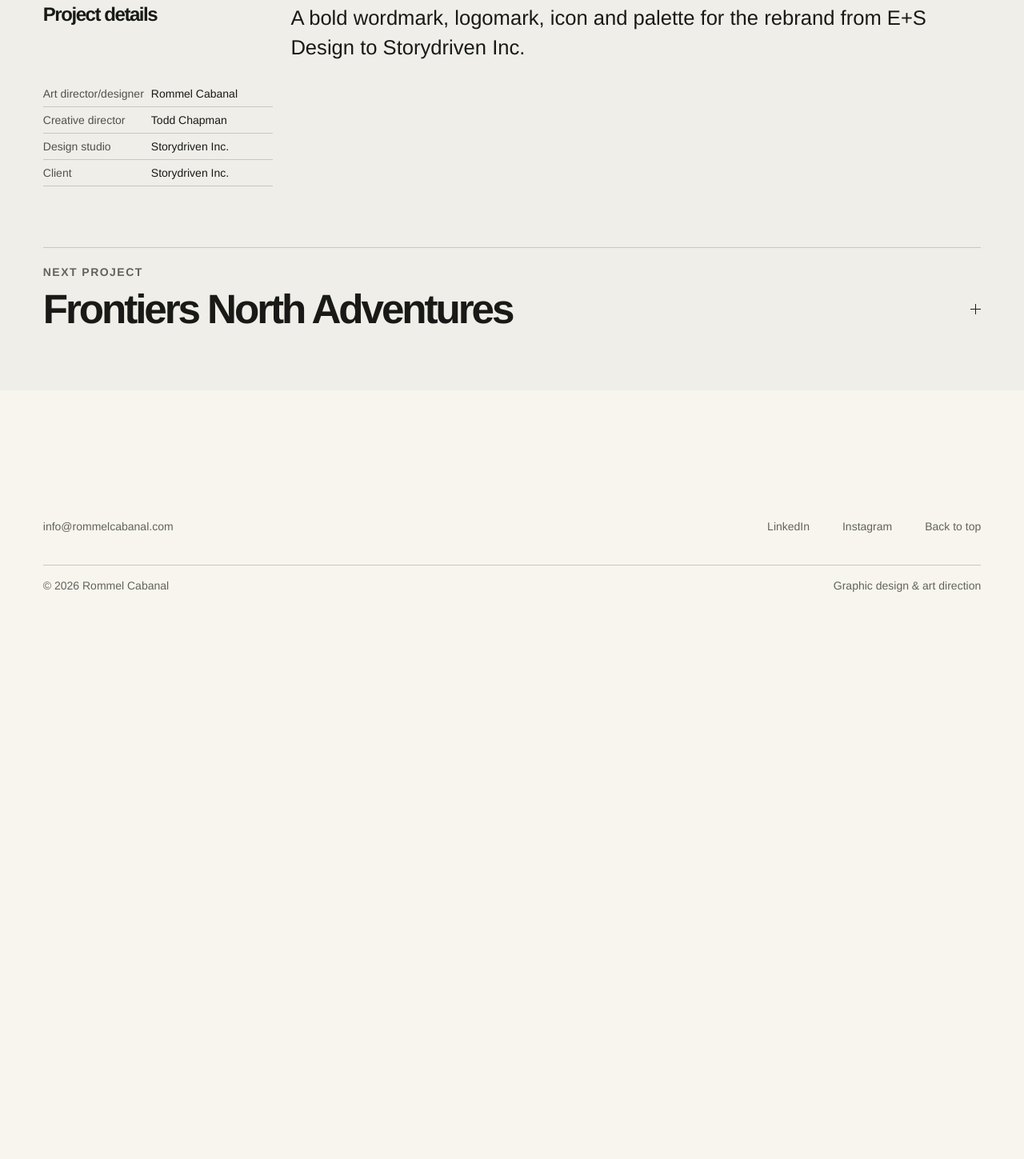
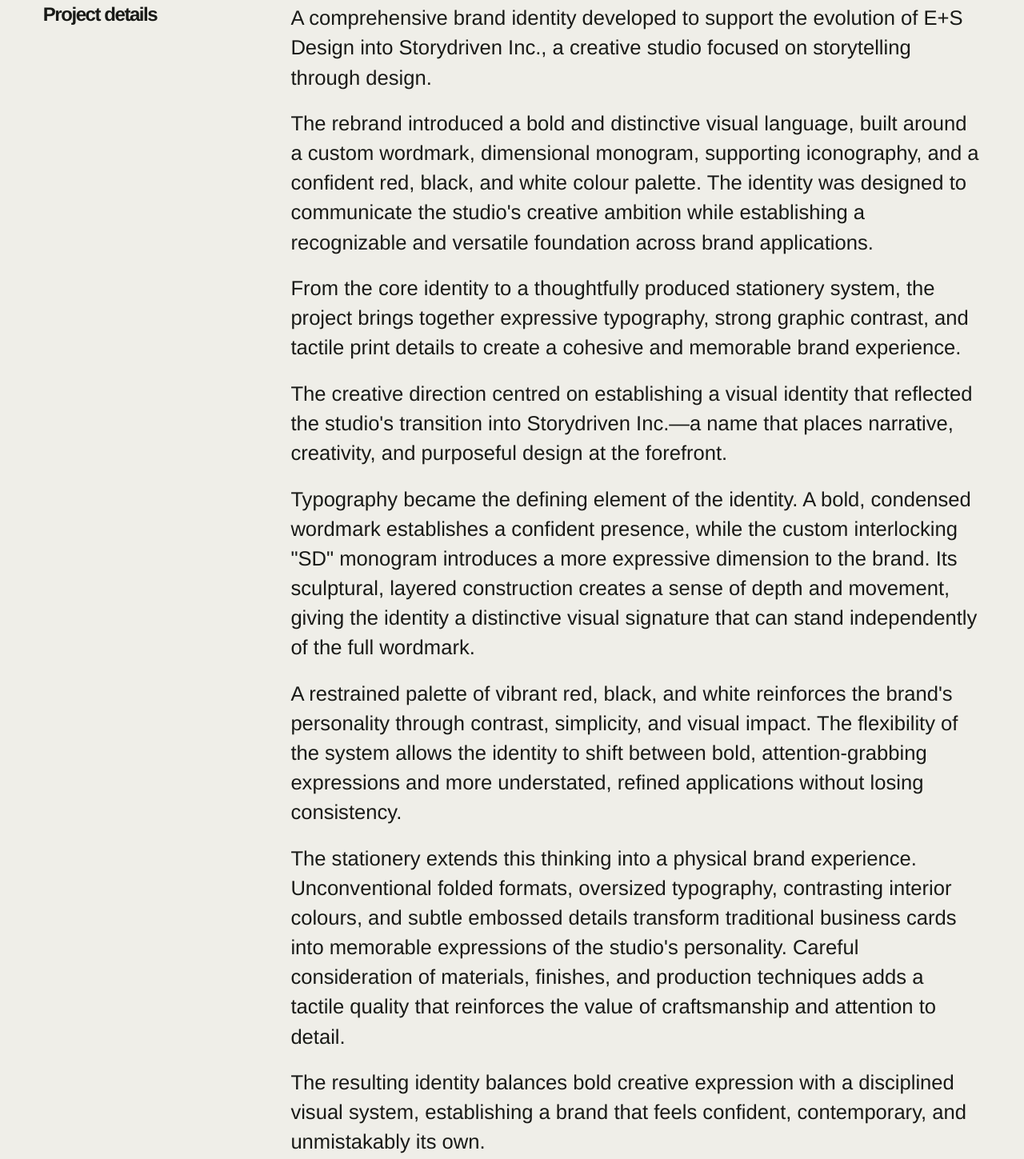
Before and after one commit to mateocabanal/dads-website, a plain HTML site: page projects/storydriven.html in a window 1280 px wide. Shown: the part 1979-3428 px from the top of the page at 80% size. Before the commit the page ends 2743 px from the top, so only its background shows below. Drawn offline with Linux system fonts and the light colour scheme.

Commit message:
Expand Storydriven portfolio project description

```diff
--- a/projects/storydriven.html
+++ b/projects/storydriven.html
@@ -9,7 +9,16 @@
 <main id="main"><section class="shell project-head"><a class="back" href="../#work">All work</a><div class="project-meta label"><span>Storydriven &amp; MISC.</span><span>Brand identity</span></div><h1>Storydriven Inc.</h1></section>
 <section class="shell project-photos" aria-label="Project images"><button type="button" aria-label="Enlarge image: Dimensional intertwined SD monogram on red"><img src="../media/work/storydriven/sd-1.webp" alt="Dimensional intertwined SD monogram on red" width="1440" height="955" fetchpriority=high></button><button type="button" aria-label="Enlarge image: Black Storydriven wordmark on gray"><img src="../media/work/storydriven/sd-2.webp" alt="Black Storydriven wordmark on gray" width="1440" height="955" loading=lazy></button><button type="button" aria-label="Enlarge image: Stacks of red, black and white Storydriven business cards"><img src="../media/work/storydriven/bc-1.webp" alt="Stacks of red, black and white Storydriven business cards" width="1440" height="955" loading=lazy></button><button type="button" aria-label="Enlarge image: Folded black and red Storydriven business cards"><img src="../media/work/storydriven/bc-2.webp" alt="Folded black and red Storydriven business cards" width="1440" height="955" loading=lazy></button><button type="button" aria-label="Enlarge image: Black Storydriven business cards with oversized lettering"><img src="../media/work/storydriven/bc-3.webp" alt="Black Storydriven business cards with oversized lettering" width="1440" height="955" loading=lazy></button></section>
 <section class="shell project-info"><h2>Project details</h2>
-                <div class="case-description"><p>A bold wordmark, logomark, icon and palette for the rebrand from E+S Design to Storydriven Inc.</p></div>
+                <div class="case-description">
+                  <p>A comprehensive brand identity developed to support the evolution of E+S Design into Storydriven Inc., a creative studio focused on storytelling through design.</p>
+                  <p>The rebrand introduced a bold and distinctive visual language, built around a custom wordmark, dimensional monogram, supporting iconography, and a confident red, black, and white colour palette. The identity was designed to communicate the studio's creative ambition while establishing a recognizable and versatile foundation across brand applications.</p>
+                  <p>From the core identity to a thoughtfully produced stationery system, the project brings together expressive typography, strong graphic contrast, and tactile print details to create a cohesive and memorable brand experience.</p>
+                  <p>The creative direction centred on establishing a visual identity that reflected the studio's transition into Storydriven Inc.—a name that places narrative, creativity, and purposeful design at the forefront.</p>
+                  <p>Typography became the defining element of the identity. A bold, condensed wordmark establishes a confident presence, while the custom interlocking "SD" monogram introduces a more expressive dimension to the brand. Its sculptural, layered construction creates a sense of depth and movement, giving the identity a distinctive visual signature that can stand independently of the full wordmark.</p>
+                  <p>A restrained palette of vibrant red, black, and white reinforces the brand's personality through contrast, simplicity, and visual impact. The flexibility of the system allows the identity to shift between bold, attention-grabbing expressions and more understated, refined applications without losing consistency.</p>
+                  <p>The stationery extends this thinking into a physical brand experience. Unconventional folded formats, oversized typography, contrasting interior colours, and subtle embossed details transform traditional business cards into memorable expressions of the studio's personality. Careful consideration of materials, finishes, and production techniques adds a tactile quality that reinforces the value of craftsmanship and attention to detail.</p>
+                  <p>The resulting identity balances bold creative expression with a disciplined visual system, establishing a brand that feels confident, contemporary, and unmistakably its own.</p>
+                </div>
                 <dl class="case-credits">
                   <div><dt>Art director/designer</dt><dd>Rommel Cabanal</dd></div>
                   <div><dt>Creative director</dt><dd>Todd Chapman</dd></div>
```
